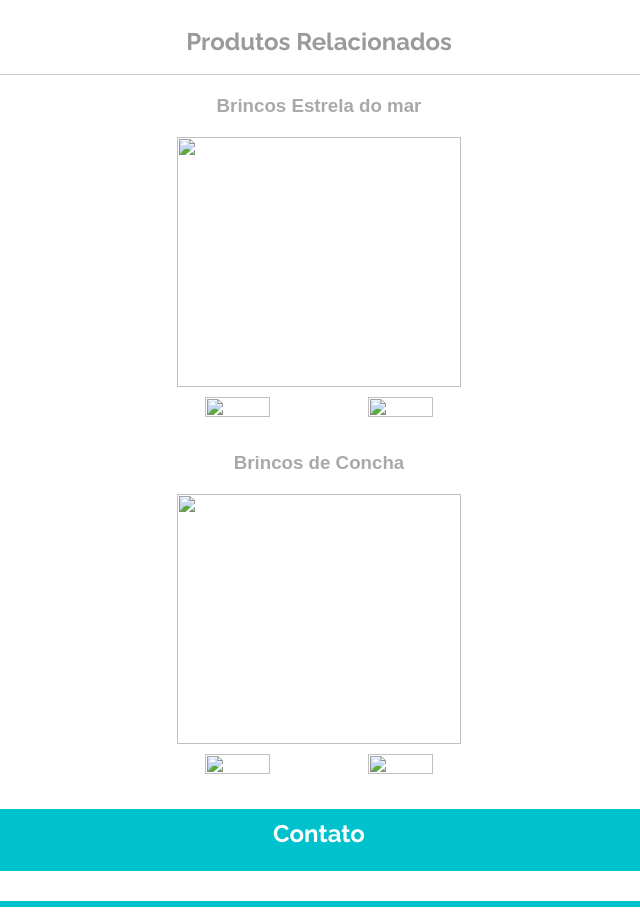
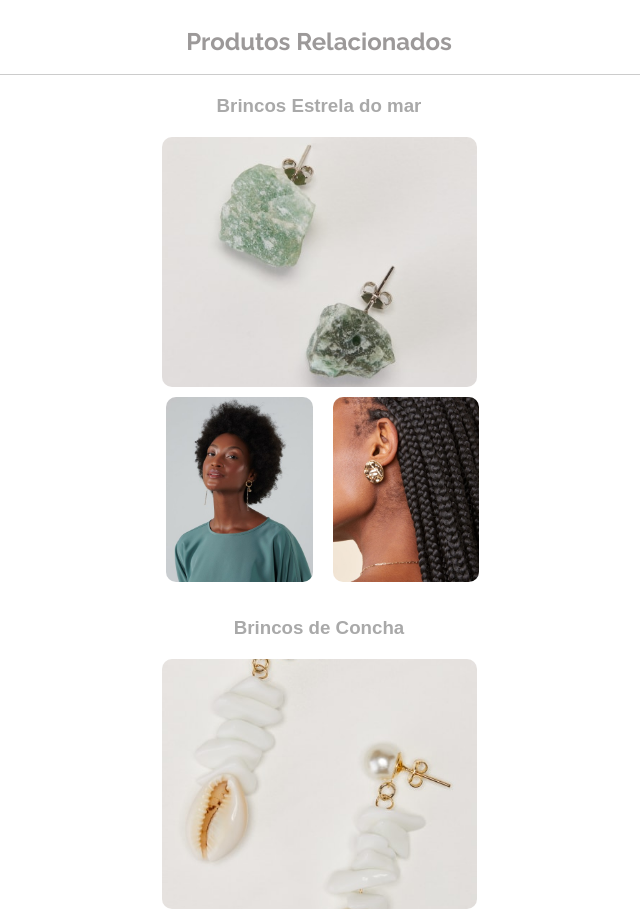
Before and after one commit to meta0rc/bia, a plain HTML site: page brincos.html in a window 1280 px wide. Shown: the part 680-1592 px from the top of the page, without its empty margins (321-961 px from the left). Drawn offline with Linux system fonts and the light colour scheme; some packages are replaced by stand-ins of ours; a script that the page names is missing.

Commit message:
Update brincos.html

```diff
--- a/brincos.html
+++ b/brincos.html
@@ -11,7 +11,7 @@
     <header>
         <div class="logo">
         <a href="index.html">
-            <img src="../imagens/logo.jpg" alt="logo">
+            <img src="logo.jpg" alt="logo">
         </a>
         </div>
         <input type="checkbox" id="chec" onclick="call_menu()">
@@ -83,9 +83,9 @@
             <div class="product-image">
 
                     <ul class="slider">
-                         <img class="selected-image" src="../imagens/Brinco-estrela-do-mar-cravejado-de-zirconias-folheado-em-rodio-branco---2.jpg" >
-                        <img src="../imagens/brinco_N1.jpg">
-                         <img src="../imagens/brincos-N2.jpg">
+                         <img class="selected-image" src="Brinco-estrela-do-mar-cravejado-de-zirconias-folheado-em-rodio-branco---2.jpg" >
+                        <img src="brinco_N1.jpg">
+                         <img src="brincos-N2.jpg">
 
                     </ul>
 
@@ -127,23 +127,23 @@
         <h2 class="relacionados">Produtos Relacionados</h2>
         <h3>Brincos Estrela do mar</h3>
             <div class="primeira">
-                <img src="../imagens/brinco-cristal-bruto-verde-claro-01.jpg" alt="">
+                <img src="brinco-cristal-bruto-verde-claro-01.jpg" alt="">
             </div>
             <div class="inline">
-                <img src="../imagens/brinco-redondo-folheado-com-pingente-e-cristais-dourado-01.jpg" alt="">
+                <img src="brinco-redondo-folheado-com-pingente-e-cristais-dourado-01.jpg" alt="">
 
-                <img src="../imagens/brinco-pequeno-metal-dourado-01.jpg" alt="">
+                <img src="brinco-pequeno-metal-dourado-01.jpg" alt="">
             </div>
     </div>
     <div class="produtos-relacionados">
         <h3>Brincos de Concha</h3>
             <div class="primeira">
-                <img src="../imagens/brinco-mismatched-perolas-e-buzios-perola-01.jpg" alt="">
+                <img src="brinco-mismatched-perolas-e-buzios-perola-01.jpg" alt="">
 
             </div>
             <div class="inline">
-                <img src="../imagens/brinco-folheado-multi-circulos-dourado-01.jpg" alt="">
-                <img src="../imagens/brinco-pequeno-metal-dourado-01.jpg" alt="">
+                <img src="brinco-folheado-multi-circulos-dourado-01.jpg" alt="">
+                <img src="brinco-pequeno-metal-dourado-01.jpg" alt="">
             </div>
     </div>
     <footer>
```
